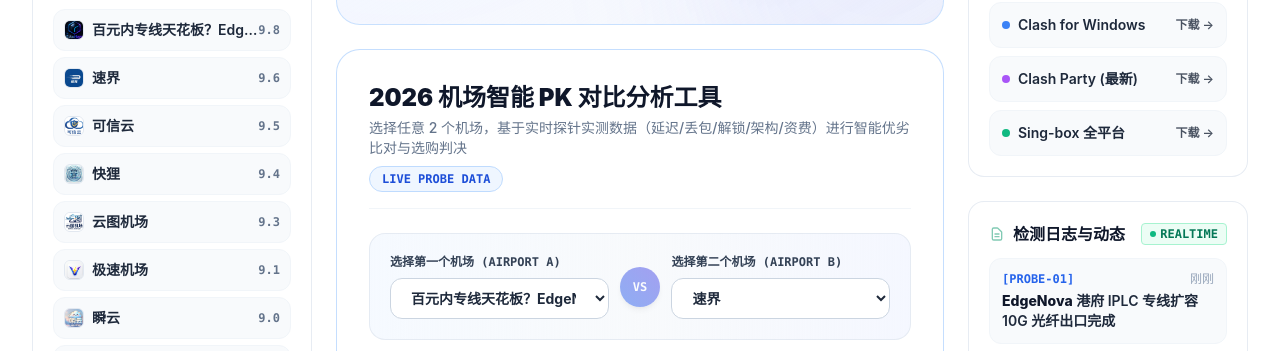
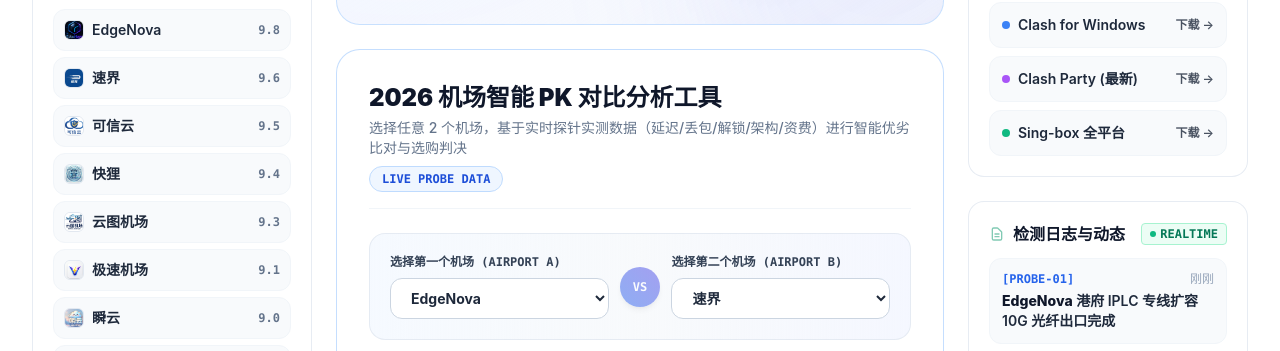
Before and after one commit to RainTT777/jichangjiance1, an Astro site: page /reviews in a window 1280 px wide. Shown: the part 480-831 px from the top of the page. Built offline with nearby package versions, Linux system fonts and the light colour scheme; Astro itself is replaced by a stand-in of ours.

Commit message:
fix: relative links for review articles and pure airport names in sidebar and select boxes

```diff
--- a/src/pages/reviews/index.astro
+++ b/src/pages/reviews/index.astro
@@ -18,6 +18,7 @@
 const reviewArticles = [
   {
     id: "edgenova",
+    name: "EdgeNova",
     title: "百元内专线天花板？EdgeNova 机场深度实测：流媒体全解锁、不限设备与开箱配置教学",
     category: "IEPL专线评测",
     rating: "9.8",
@@ -31,10 +32,11 @@
     summary: "EdgeNova 是 2026 年新晋专线机场中的黑马代表，凭借极高性价比和充沛的“空载带宽红利”迅速登顶各大推荐榜单。全线部署端到端独享 IEPL 物理专线与 VLESS 协议，千兆宽带晚高峰跑满 100MB/s。",
     highlights: ["物理内网专线抗干扰", "无感秒开 4K/8K 视频", "原生纯净 IP 解锁 AI"],
     link: "https://cristyc.edgenovaaff.cc/#/register?code=WWiIvxL9",
-    reviewLink: "/reviews/edgenova-2026/index.html"
+    reviewLink: "./edgenova-2026/index.html"
   },
   {
     id: "sujie",
+    name: "速界",
     title: "速界 SpeedWorld 机场评测：电竞级 IEPL 专线 low-jitter 零丢包游戏体验",
     category: "游戏加速评测",
     rating: "9.6",
@@ -48,10 +50,11 @@
     summary: "专门针对 Steam、外服网游对战及 Discord 语音设计的低延迟电竞专线。全节点 1.0 倍率扣费，支持平民体验包与通用 Clash / Sing-box 订阅。",
     highlights: ["极低 Jitter 抖动", "真实 1.0 倍率不限设备", "游戏专线低丢包"],
     link: "https://aaa.jichang.best/#/register?code=M4UujXjz",
-    reviewLink: "/blog/how-to-choose-airport/index.html"
+    reviewLink: "../blog/how-to-choose-airport/index.html"
   },
   {
     id: "kexinyun",
+    name: "可信云",
     title: "可信云 Kosing Cloud 深度评测：高强度加密无日志与全套餐不限设备并发",
     category: "高性价比/按量",
     rating: "9.5",
@@ -65,10 +68,11 @@
     summary: "主打高强度加密与隐私安全防护，物理专线内网闭环传输，全套餐不限制连接设备数。年付仅需 96 元起，适合家庭与多设备共享。",
     highlights: ["全过程无日志记录", "不限设备同时连接", "年付折合仅 8 元/月"],
     link: "http://liangxinyun.club/",
-    reviewLink: "/blog/connection-troubleshooting/index.html"
+    reviewLink: "../blog/connection-troubleshooting/index.html"
   },
   {
     id: "kuaili",
+    name: "快狸",
     title: "快狸 Kuaili 机场评测：海量吞吐怪兽，300MB/s 极限带宽与 1.0x 诚实扣费",
     category: "大流量/高吞吐",
     rating: "9.4",
@@ -82,10 +86,11 @@
     summary: "专注大带宽 UDP 优化与流媒体解锁，多线程并发下载测试可轻松达到 100MB/s - 300MB/s，全节点统一 1.0 倍率计费，绝无隐形加倍扣费。",
     highlights: ["300MB/s 极限峰值带宽", "不设隐形高倍率", "新手一键配置"],
     link: "http://liangxinyun.club/",
-    reviewLink: "/blog/line-type-comparison/index.html"
+    reviewLink: "../blog/line-type-comparison/index.html"
   },
   {
     id: "yuntu",
+    name: "云图机场",
     title: "云图机场 Yuntu 深度评测：金融级物理专线与 ChatGPT / Claude 商业纯净 IP",
     category: "外贸&AI解锁",
     rating: "9.3",
@@ -99,10 +104,11 @@
     summary: "金融级物理专线不过 GFW 过滤，独享商业原生 IP 池，针对 ChatGPT、Claude 及外贸邮件服务进行白名单风控优化，基础套餐默认 5 设备并发。",
     highlights: ["真物理专线不过 GFW", "商业白名单纯净 IP", "外贸/AI 生产力首选"],
     link: "https://gnt001.gntvipaff.cc/#/?code=yAzo4IqK",
-    reviewLink: "/blog/chatgpt-access-guide/index.html"
+    reviewLink: "../blog/chatgpt-access-guide/index.html"
   },
   {
     id: "jisuyun",
+    name: "极速机场",
     title: "极速机场 2026 实测：三网 CN2 GIA/9929 顶级物理直连 24h 无视晚高峰",
     category: "IEPL专线评测",
     rating: "9.1",
@@ -116,10 +122,11 @@
     summary: "采用国内三网顶级精品优化线路与物理落地，提供 28ms 超低延迟与 990M 带宽，支持 Apple TV、Netflix 4K 与 ChatGPT。",
     highlights: ["28ms 国内极低延迟", "三网 CN2 GIA 9929", "24小时无视晚高峰"],
     link: "http://liangxinyun.club/",
-    reviewLink: "/blog/what-is-airport-service/index.html"
+    reviewLink: "../blog/what-is-airport-service/index.html"
   },
   {
     id: "shunyun",
+    name: "瞬云",
     title: "瞬云 Shunyun 评测：轻量极速与灵活按量计费备用机场推荐",
     category: "高性价比/按量",
     rating: "9.0",
@@ -133,10 +140,11 @@
     summary: "主打轻量与极速连接，支持灵活的按量付费模式，非常适合作为主线之外的备用机场，随用随扣不浪费。",
     highlights: ["灵活按量计费模式", "轻量极速握手连接", "备用永不失联"],
     link: "https://aaa.jichang.best/#/register?code=M4UujXjz",
-    reviewLink: "/blog/android-clients-comparison/index.html"
+    reviewLink: "../blog/android-clients-comparison/index.html"
   },
   {
     id: "jilianyun",
+    name: "极连云",
     title: "极连云 Jilianyun 深度评测：多站 BGP 中转高性价比稳定机场推荐",
     category: "高性价比/按量",
     rating: "8.9",
@@ -150,10 +158,11 @@
     summary: "多站 BGP 中转架构，访问国内响应迅速，适合跨服游戏、4K 高清视频和日常办公使用，低延迟性价比高。",
     highlights: ["多站 BGP 智能中转", "月付 10 元极低门槛", "适合日常办公与观影"],
     link: "https://a1917.jlyvipaff.com/#/?code=vT32Xl9X",
-    reviewLink: "/blog/clash-windows-setup/index.html"
+    reviewLink: "../blog/clash-windows-setup/index.html"
   },
   {
     id: "guangnianti",
+    name: "光年梯",
     title: "光年梯 Guangnianti 评测：AES-256 高强加密与大流量性价比机场推荐",
     category: "大流量/高吞吐",
     rating: "8.8",
@@ -167,7 +176,7 @@
     summary: "注重隐私保护与无日志政策，AES-256 加密传输。起步价仅 9.9 元/月，提供 1020M 大带宽，适合大文件下载与 8K 视频。",
     highlights: ["9.9 元起大流量套餐", "AES-256 高强加密", "1020M 海量带宽秒开"],
     link: "https://gnt001.gntvipaff.cc/#/?code=yAzo4IqK",
-    reviewLink: "/blog/ios-shadowrocket-guide/index.html"
+    reviewLink: "../blog/ios-shadowrocket-guide/index.html"
   }
 ];
 
@@ -243,7 +252,7 @@
               <a href={ap.link} target="_blank" class="flex items-center justify-between p-2.5 bg-slate-50 hover:bg-blue-50 hover:text-blue-600 rounded-xl transition-all border border-slate-100 text-slate-800 font-semibold group">
                 <span class="flex items-center gap-2 truncate">
                   <img src={ap.logo} alt={ap.title} class="w-5 h-5 rounded-md object-cover border border-slate-200 shrink-0" />
-                  <span class="truncate">{ap.title.split(' ')[0]}</span>
+                  <span class="truncate">{ap.name}</span>
                 </span>
                 <span class="text-xs text-slate-500 font-mono group-hover:text-blue-600 font-bold shrink-0">{ap.rating}</span>
               </a>
@@ -342,7 +351,7 @@
                 <select id="pk-select-a" class="w-full bg-white border border-slate-300 rounded-xl px-4 py-2.5 text-sm font-bold text-slate-800 shadow-2xs focus:ring-2 focus:ring-blue-500 focus:border-blue-500 transition-all cursor-pointer">
                   {reviewArticles.map((art, i) => (
                     <option value={art.id} selected={i === 0}>
-                      {art.title.split(' ')[0]}
+                      {art.name}
                     </option>
                   ))}
                 </select>
@@ -365,7 +374,7 @@
                 <select id="pk-select-b" class="w-full bg-white border border-slate-300 rounded-xl px-4 py-2.5 text-sm font-bold text-slate-800 shadow-2xs focus:ring-2 focus:ring-blue-500 focus:border-blue-500 transition-all cursor-pointer">
                   {reviewArticles.map((art, i) => (
                     <option value={art.id} selected={i === 1}>
-                      {art.title.split(' ')[0]}
+                      {art.name}
                     </option>
                   ))}
                 </select>
@@ -533,7 +542,7 @@
                           <img src={ap.logo} alt={ap.title} class="w-8 h-8 rounded-lg object-cover border border-slate-200 shadow-2xs shrink-0" />
                           <div>
                             <div class="font-extrabold text-slate-900 text-sm sm:text-base flex items-center gap-1.5">
-                              {ap.title.split(' ')[0]}
+                              {ap.name}
                               <span class="text-xs bg-blue-50 text-blue-700 border border-blue-200 px-1.5 py-0.5 rounded font-mono font-bold">{ap.rating}</span>
                             </div>
                           </div>
@@ -821,7 +830,7 @@
           highlights: ["物理内网专线抗干扰", "无感秒开 4K/8K 视频", "原生纯净 IP 解锁 AI"],
           verdict: "EdgeNova 凭借纯血物理内网专线与高达 9.8 评分居全站第一，晚高峰延迟丢包表现极致稳定，推荐作为主力科学上网的首选。",
           link: "https://cristyc.edgenovaaff.cc/#/register?code=WWiIvxL9",
-          reviewLink: "/reviews/edgenova-2026/index.html"
+          reviewLink: "./edgenova-2026/index.html"
         },
         sujie: {
           id: "sujie",
@@ -838,7 +847,7 @@
           highlights: ["极低 Jitter 抖动", "真实 1.0 倍率不限设备", "游戏专线低丢包"],
           verdict: "专为外服游戏玩家和 Steam/Discord 用户打造，Low-jitter 表现极佳，适合游戏发烧友与对延迟抖动敏感的用户。",
           link: "https://aaa.jichang.best/#/register?code=M4UujXjz",
-          reviewLink: "/blog/how-to-choose-airport/index.html"
+          reviewLink: "../blog/how-to-choose-airport/index.html"
         },
         kexinyun: {
           id: "kexinyun",
@@ -855,7 +864,7 @@
           highlights: ["全过程无日志记录", "不限设备同时连接", "年付折合仅 8 元/月"],
           verdict: "主打无日志与不限连接设备数量，年付性价比极高，适合家庭多设备共享与高隐私要求用户。",
           link: "http://liangxinyun.club/",
-          reviewLink: "/blog/connection-troubleshooting/index.html"
+          reviewLink: "../blog/connection-troubleshooting/index.html"
         },
         kuaili: {
           id: "kuaili",
@@ -872,7 +881,7 @@
           highlights: ["300MB/s 极限峰值带宽", "不设隐形高倍率", "新手一键配置"],
           verdict: "拥有极限吞吐能力（实测高达 300MB/s），且无隐形高倍率扣费，极适合大文件高速下载与重度流媒体发烧友。",
           link: "http://liangxinyun.club/",
-          reviewLink: "/blog/line-type-comparison/index.html"
+          reviewLink: "../blog/line-type-comparison/index.html"
         },
         yuntu: {
           id: "yuntu",
@@ -889,7 +898,7 @@
           highlights: ["真物理专线不过 GFW", "商业白名单纯净 IP", "外贸/AI 生产力首选"],
           verdict: "拥有针对 AI (ChatGPT / Claude) 和外贸风控白名单的独享纯净 IP，是跨境电商与 AI 生产力的最佳利器。",
           link: "https://gnt001.gntvipaff.cc/#/?code=yAzo4IqK",
-          reviewLink: "/blog/chatgpt-access-guide/index.html"
+          reviewLink: "../blog/chatgpt-access-guide/index.html"
         },
         jisuyun: {
           id: "jisuyun",
@@ -906,7 +915,7 @@
           highlights: ["28ms 国内极低延迟", "三网 CN2 GIA 9929", "24小时无视晚高峰"],
           verdict: "采用三网顶级精品直连线路，国内响应延迟低至 28ms，非常适合重视国内首包握手延迟的用户。",
           link: "http://liangxinyun.club/",
-          reviewLink: "/blog/what-is-airport-service/index.html"
+          reviewLink: "../blog/what-is-airport-service/index.html"
         },
         shunyun: {
           id: "shunyun",
@@ -923,7 +932,7 @@
           highlights: ["灵活按量计费模式", "轻量极速握手连接", "备用永不失联"],
           verdict: "支持灵活按量扣费，随用随清不浪费，是主线机场之外最为推荐的平价备用路线。",
           link: "https://aaa.jichang.best/#/register?code=M4UujXjz",
-          reviewLink: "/blog/android-clients-comparison/index.html"
+          reviewLink: "../blog/android-clients-comparison/index.html"
         },
         jilianyun: {
           id: "jilianyun",
@@ -940,7 +949,7 @@
           highlights: ["多站 BGP 智能中转", "月付 10 元极低门槛", "适合日常办公与观影"],
           verdict: "入门门槛低至 10 元/月，中转网络平稳，适合预算有限但追求高性价比的日常科学上网用户。",
           link: "https://a1917.jlyvipaff.com/#/?code=vT32Xl9X",
-          reviewLink: "/blog/clash-windows-setup/index.html"
+          reviewLink: "../blog/clash-windows-setup/index.html"
         },
         guangnianti: {
           id: "guangnianti",
@@ -957,7 +966,7 @@
           highlights: ["9.9 元起大流量套餐", "AES-256 高强加密", "1020M 海量带宽秒开"],
           verdict: "9.9 元起即包含超大基础流量，带宽跑满 1000M+，非常适合需要大量下载与看视频的用户。",
           link: "https://gnt001.gntvipaff.cc/#/?code=yAzo4IqK",
-          reviewLink: "/blog/ios-shadowrocket-guide/index.html"
+          reviewLink: "../blog/ios-shadowrocket-guide/index.html"
         }
       };
 
```
Also changed, not shown: preview-reviews.html (+18 -18 lines), reviews/index.html (+18 -18 lines).
